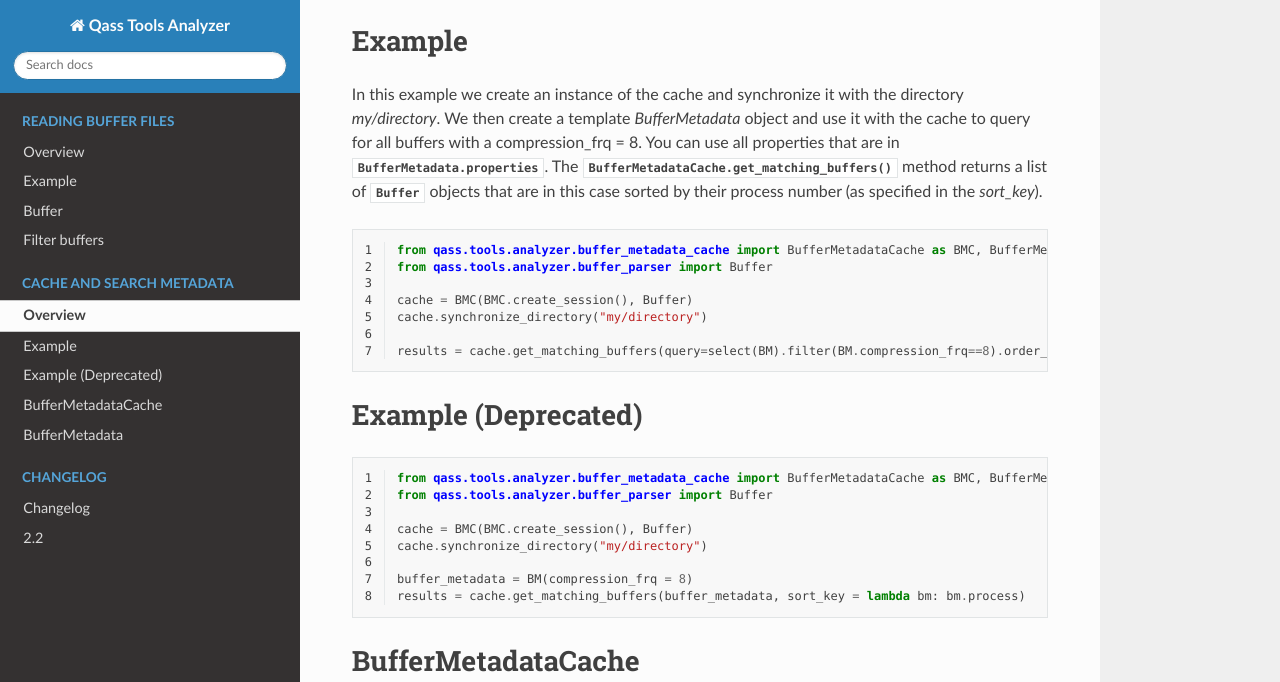
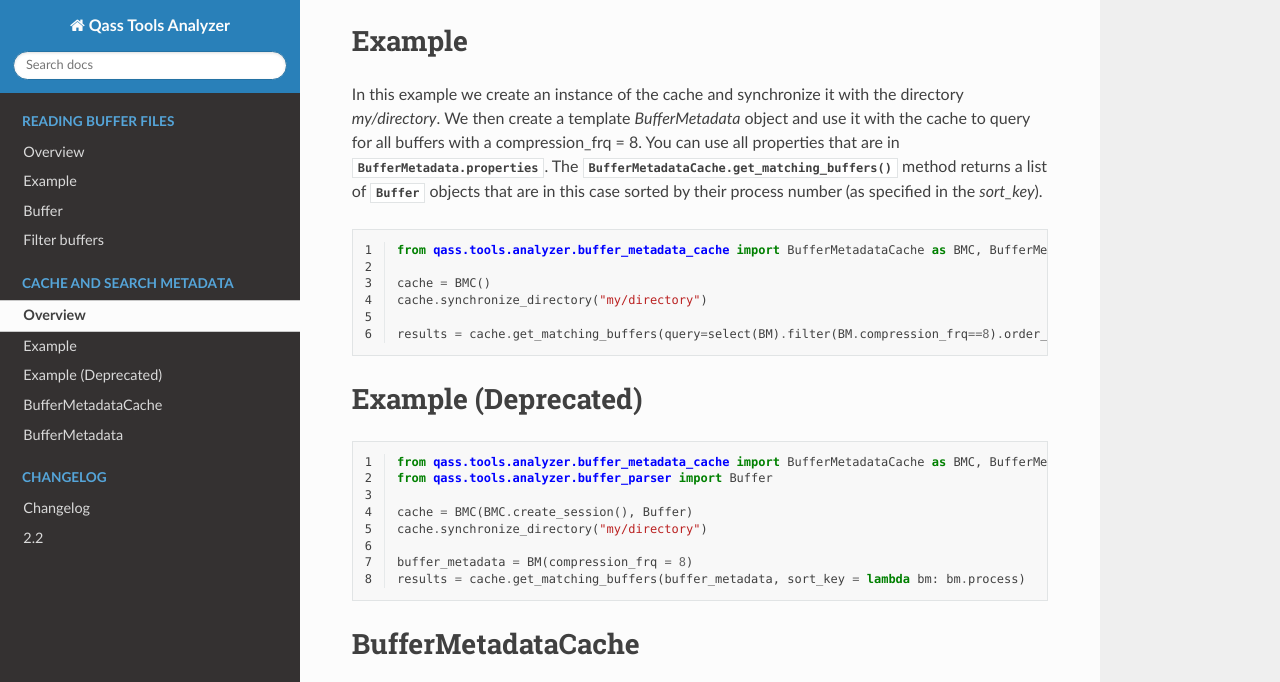
Before and after one commit to QASS/qass-tools-analyzer, a Sphinx documentation site: the page built from docs/source/buffer_metadata_cache.rst, in a window 1280 px wide and 900 px high, scrolled down 307 px, cut to the strip 0-682 px from the top of the window. Built offline with Sphinx 7.4.7 and the Read the Docs theme 2.0.0, drawn with Linux system fonts in a browser that asks for light colours.

Commit message:
Remove old instantiation interface from new example

```diff
--- a/docs/source/buffer_metadata_cache.rst
+++ b/docs/source/buffer_metadata_cache.rst
@@ -22,9 +22,8 @@ that are in this case sorted by their process number (as specified in the `sort_
     :linenos:
 
     from qass.tools.analyzer.buffer_metadata_cache import BufferMetadataCache as BMC, BufferMetadata as BM, select
-    from qass.tools.analyzer.buffer_parser import Buffer
 
-    cache = BMC(BMC.create_session(), Buffer)
+    cache = BMC()
     cache.synchronize_directory("my/directory")
 
     results = cache.get_matching_buffers(query=select(BM).filter(BM.compression_frq==8).order_by(BM.process))
```
